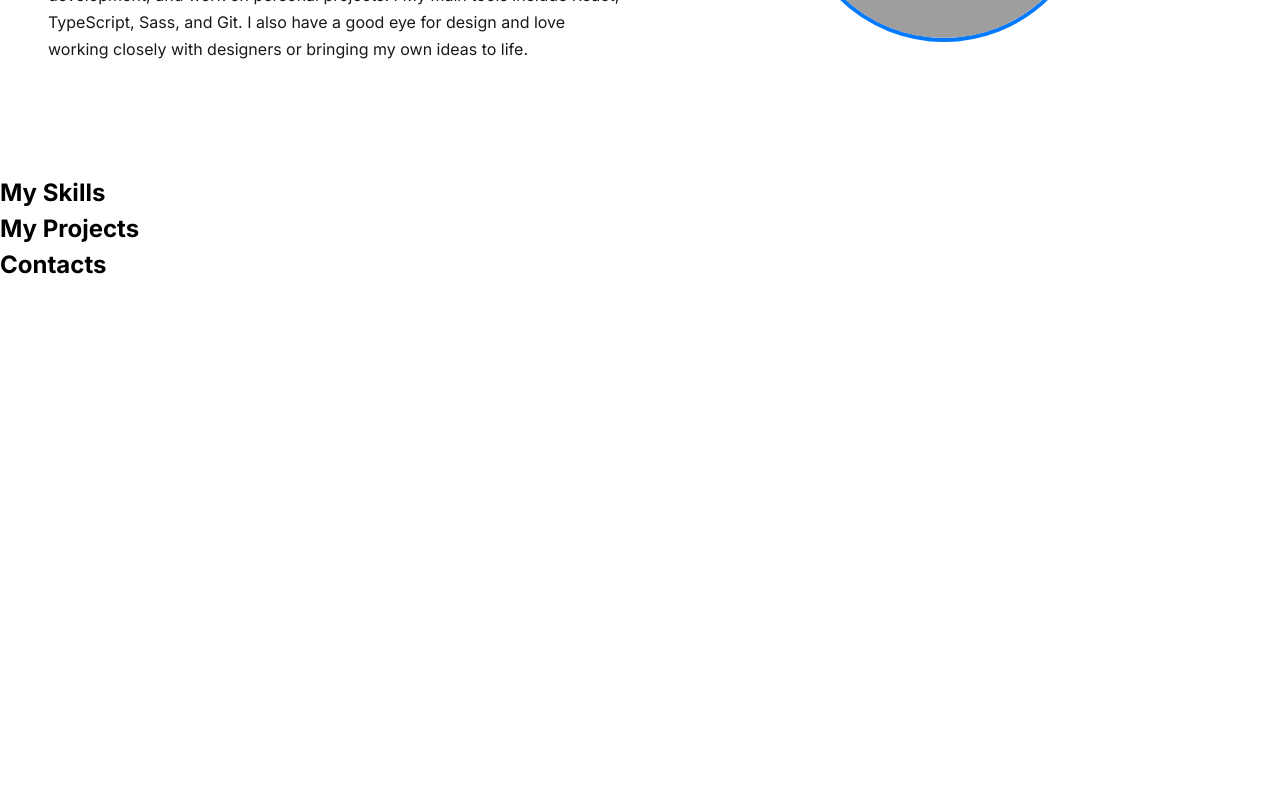
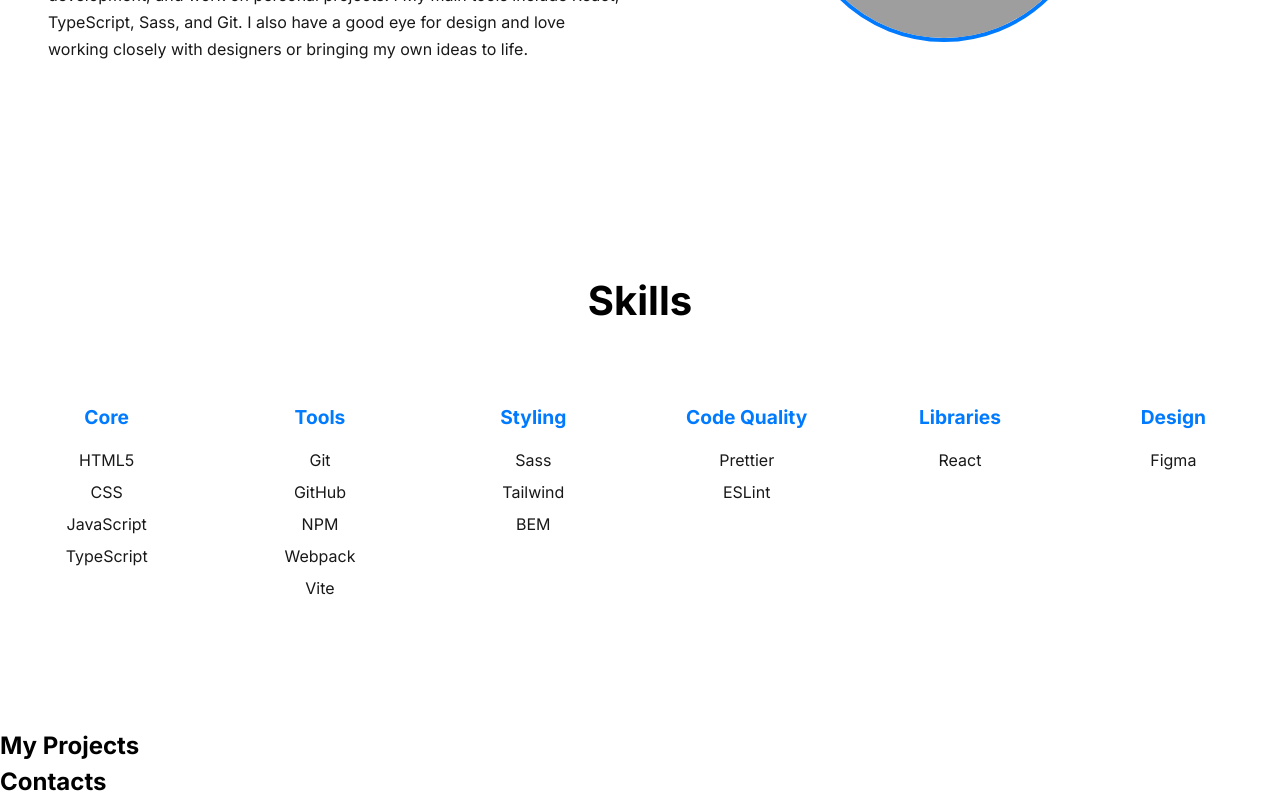
Before and after one commit to Chebannich/my-portfolio, a React (Vite) app: page / in a window 1280 px wide. Shown: the part 926-1726 px from the top of the page. Before the commit the page ends 1209 px from the top, so only its background shows below. Built offline with nearby package versions, Linux system fonts and the light colour scheme; grey boxes are pictures that could not be loaded.

Commit message:
feat: Add Skills section with categorized list

```diff
--- /dev/null
+++ b/src/components/Skills/Skills.scss
@@ -0,0 +1,43 @@
+.skills {
+  padding: 6rem 1rem;
+
+  &__title {
+    text-align: center;
+    font-size: 2.5rem;
+    margin-bottom: 3rem;
+  }
+
+  &__categories {
+    display: grid;
+    grid-template-columns: repeat(auto-fit, minmax(180px, 1fr));
+    gap: 2rem;
+    justify-items: center;
+    text-align: center;
+  }
+
+  &__category {
+    background-color: var(--card);
+    padding: 1.5rem;
+    border-radius: 1rem;
+    box-shadow: var(--shadow);
+
+    h3 {
+      font-size: 1.2rem;
+      margin-bottom: 1rem;
+      color: var(--accent);
+    }
+
+    ul {
+      list-style: none;
+      padding: 0;
+      margin: 0;
+
+      li {
+        margin-bottom: 0.5rem;
+        font-size: 1rem;
+        color: var(--text);
+        opacity: 0.9;
+      }
+    }
+  }
+}
--- a/src/components/Skills/Skills.tsx
+++ b/src/components/Skills/Skills.tsx
@@ -1,7 +1,33 @@
+import './Skills.scss';
+
 const Skills = () => {
+
+  const skills = {
+    Core: ['HTML5', 'CSS', 'JavaScript', 'TypeScript'],
+    Tools: ['Git', 'GitHub', 'NPM', 'Webpack', 'Vite'],
+    Styling: ['Sass', 'Tailwind', 'BEM'],
+    'Code Quality': ['Prettier', 'ESLint'],
+    Libraries: ['React'],
+    Design: ['Figma'],
+  };
+
   return (
-    <section className="skills">
-      <h1>My Skills</h1>
+    <section className="skills" id="skills">
+      <div className="container">
+        <h2 className="skills__title">Skills</h2>
+        <div className="skills__categories">
+          {Object.entries(skills).map(([category, items]) => (
+            <div key={category} className="skills__category">
+              <h3>{category}</h3>
+              <ul>
+                {items.map((skill) => (
+                  <li key={skill}>{skill}</li>
+                ))}
+              </ul>
+            </div>
+          ))}
+        </div>
+      </div>
     </section>
   );
 };
```
